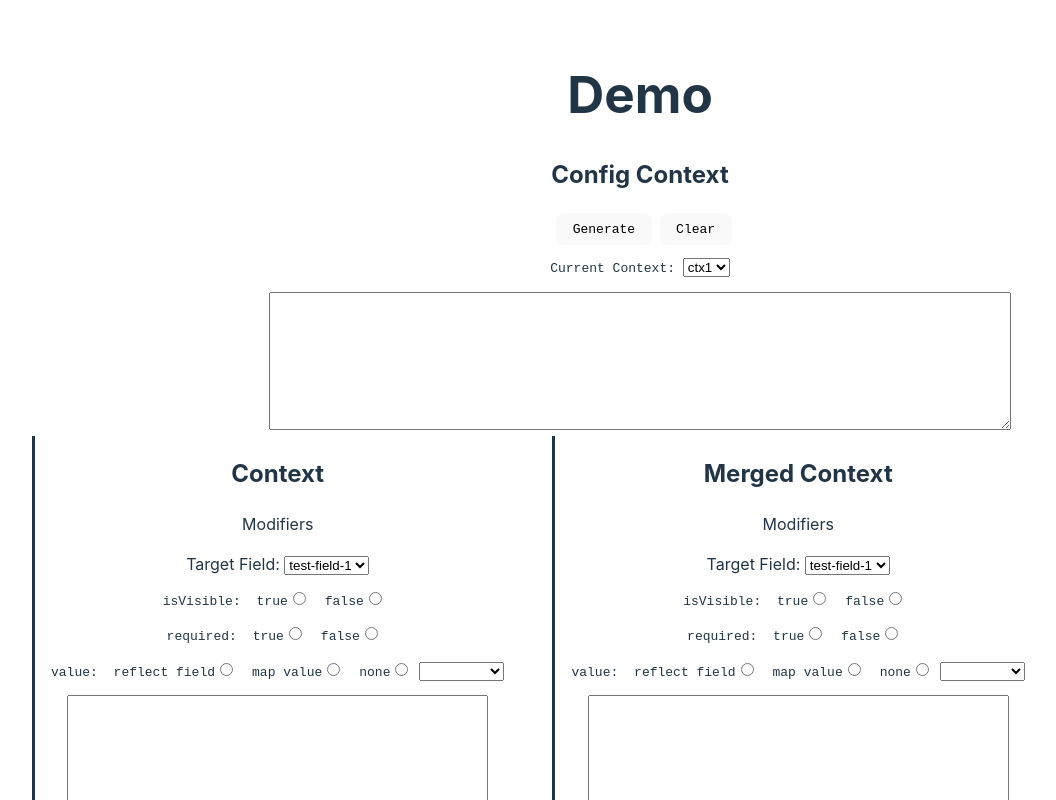
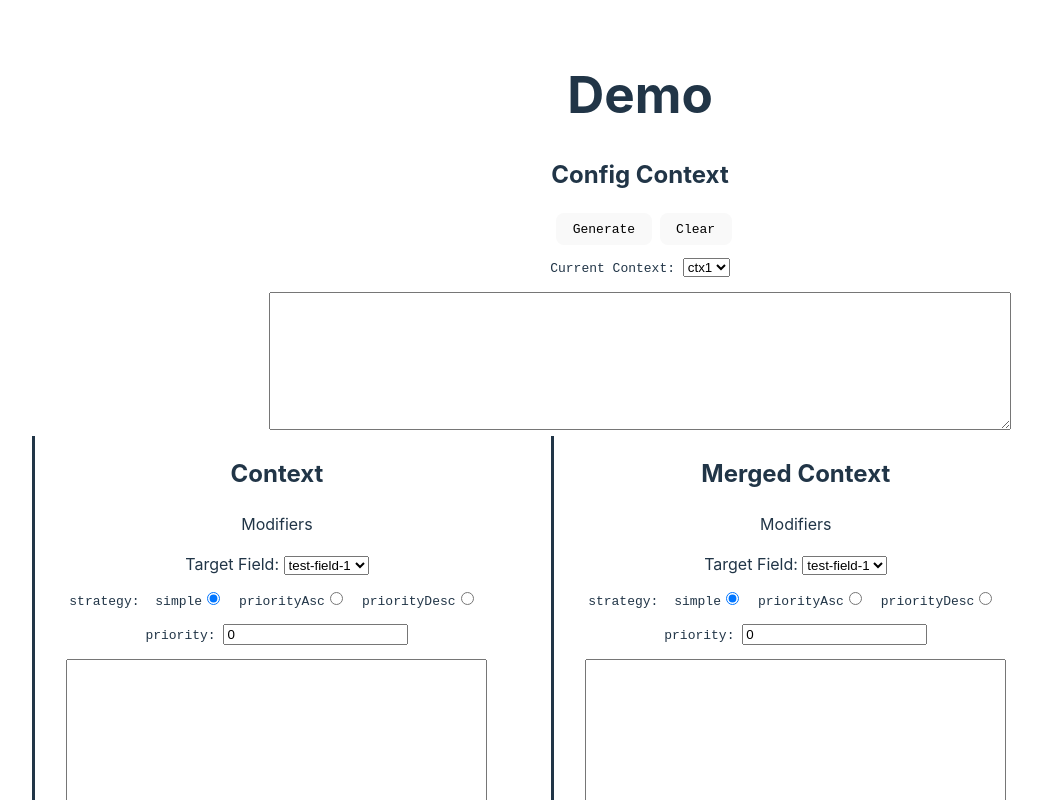
Before and after one commit to Muffinmann/Momentum, a React (Vite) app: page / in a window 1280 px wide. Shown: the top 800 px of the page, without its empty margins (0-1056 px from the left). Built offline with nearby package versions, Linux system fonts and the light colour scheme.

Commit message:
refactor ModifierConfig View

```diff
--- a/src/ModifierConfig.tsx
+++ b/src/ModifierConfig.tsx
@@ -1,22 +1,24 @@
-import { useId, useState, useMemo, FormEventHandler, FormEvent } from "react";
+import { useId, useState, useMemo, FormEventHandler } from "react";
 import RadioInput from "./RadioInput";
 import { FieldStore } from "./core/store";
 import Modifier from "./core/Modifier";
+import { FieldModelKeys } from "./types";
 
+const nameIsFieldModelKeys = (n: string): n is FieldModelKeys => {
+  return  ['value', 'isVisible' ,'required' ,'validation' ,'colorTheme' ,'toolTip'].includes(n)
+}
 
 const ModifierConfig = ({storeMap}: {storeMap: Record<string, FieldStore>}) => {
   const id = useId()
   const keys = Object.keys(storeMap)
 
-
-  const [valueModifierTarget, setValueModifierTarget] = useState(keys?.[0] || '')
   const [modifierSettingTarget, setModifierSettingTarget] = useState(keys?.[0] || '')
-  const [modifierSettings, setModifierSettings] = useState<Record<string, {isVisible: string, required: string, value: string }>>(
+  const [modifierSettings, setModifierSettings] = useState<Record<string, {strategy: 'simple' | 'priorityAsc' | 'priorityDesc', priority: number }>>(
     Object.fromEntries(keys.map((key) => [key, {
-    isVisible: '',
-    required: '',
-    value: ''
+    strategy: 'simple',
+    priority: 0 ,
   }])))
+  const [err, setErr] = useState<string[]>([])
 
   const store = useMemo(() => storeMap[modifierSettingTarget], [modifierSettingTarget, storeMap])
   const handleSubmit: FormEventHandler<HTMLFormElement> = (e) => {
@@ -26,10 +28,14 @@ const ModifierConfig = ({storeMap}: {storeMap: Record<string, FieldStore>}) => {
     try {
       const rules = JSON.parse((dict.ruleContent || '') as string)
       Object.entries(rules).forEach(([name, rule]) => {
-        store.addModifier(new Modifier(name, rule), 'modifier'.concat(modifierSettingTarget,name), 1)
+        if (nameIsFieldModelKeys(name)) {
+          store.addModifier(new Modifier(name, rule), 'modifier'.concat(modifierSettingTarget,name), modifierSettings[name].priority)
+        } else {
+          setErr((old) => [...old, `"${name}" is not a valid modifier name`])
+        }
       })
     } catch(e) {
-      console.log('Something went wrong: %o', e)
+      setErr((old) => [...old, `Something went wrong: ${e}`])
     }
   }
   return (
@@ -37,83 +43,49 @@ const ModifierConfig = ({storeMap}: {storeMap: Record<string, FieldStore>}) => {
       <p>Modifiers</p>
       <div>Target Field: <select value={modifierSettingTarget} onChange={(e) => setModifierSettingTarget(e.target.value)}>{Object.keys(storeMap).map((k) => (<option key={k} value={k}>{k}</option>))}</select></div>
       <pre>
-        isVisible: <RadioInput
-        value={modifierSettings[modifierSettingTarget].isVisible}
-        name={modifierSettingTarget.concat(id, "isVisibleSelection")} options={[{name: 'true', value:'true'}, {name:'false', value:'false'}]} onChange={(e) => {
-          setModifierSettings((old) => ({
-            ...old,
-            [modifierSettingTarget]: {
-              ...old[modifierSettingTarget],
-              isVisible: e.target.value
-            }
-          }))
-          if (e.target.value === 'true') {
-            store.addModifier(new Modifier('isVisible', true), modifierSettingTarget.concat('isVisibleTrue'), 1)
-          } else {
-            store.removeModifier(modifierSettingTarget.concat('isVisibleTrue'))
-          }
-        }} />
-
-      </pre>
-      <pre>
-        required: <RadioInput
-        value={modifierSettings[modifierSettingTarget].required}
-        name={modifierSettingTarget.concat(id, "requiredSelection")}
-        options={[{name: 'true', value:'true'}, {name:'false', value:'false'}]}
-        onChange={(e) => {
-          setModifierSettings((old) => ({
-            ...old,
-            [modifierSettingTarget]: {
-              ...old[modifierSettingTarget],
-              required: e.target.value
-            }
-          }))
-          if (e.target.value === 'true') {
-            store.addModifier(new Modifier('required', true), modifierSettingTarget.concat('requiredTrue'), 1)
-          } else {
-            store.removeModifier(modifierSettingTarget.concat('requiredTrue'))
-          }
-        }} />
-      </pre>
-      <pre>
-        value: <RadioInput
-        value={modifierSettings[modifierSettingTarget].value}
-        name={modifierSettingTarget.concat(id, "valueModifierSelection")}
+        strategy: <RadioInput
+        value={modifierSettings[modifierSettingTarget].strategy}
+        name={modifierSettingTarget.concat(id, "isVisibleSelection")}
         options={[
-          {name: 'reflect field', value:'reflect'},
-          {name:'map value', value:'map'},
-          {name:'none', value:'none'},
+          {name: 'simple', value:'simple'},
+          {name:'priorityAsc', value:'priorityAsc'},
+          {name:'priorityDesc', value:'priorityDesc'},
         ]}
         onChange={(e) => {
           setModifierSettings((old) => ({
             ...old,
             [modifierSettingTarget]: {
               ...old[modifierSettingTarget],
-              value: e.target.value
+              strategy: e.target.value as 'simple' | 'priorityAsc' | 'priorityDesc'
             }
           }))
-          if (e.target.value === 'reflect') {
-            store.addModifier(new Modifier('value', {"var": valueModifierTarget}), valueModifierTarget.concat('reflectedValue'))
-            store.removeModifier(valueModifierTarget.concat('mappedValue'))
-          } else if (e.target.value === 'map'){
-            store.addModifier(new Modifier('value',{"var": valueModifierTarget}), valueModifierTarget.concat('mappedValue'))
-            store.removeModifier(valueModifierTarget.concat('reflectedValue'))
-          } else {
-            store.removeModifier(valueModifierTarget.concat('mappedValue'))
-            store.removeModifier(valueModifierTarget.concat('reflectedValue'))
-          }
         }} />
-        <select value={valueModifierTarget} onChange={(e) => setValueModifierTarget(e.target.value)}>
-          <option />
-          {Object.keys(storeMap).filter((f) => f !== modifierSettingTarget).map((f) => (
-            <option key={f} value={f}>{f}</option>
-          ))}
-        </select>
+
+      </pre>
+      <pre>
+        priority: <input
+        type="number"
+        value={modifierSettings[modifierSettingTarget].priority}
+        name={modifierSettingTarget.concat(id, "priorityNumber")}
+        onChange={(e) => {
+          setModifierSettings((old) => ({
+            ...old,
+            [modifierSettingTarget]: {
+              ...old[modifierSettingTarget],
+              priority: e.target.valueAsNumber
+            }
+          }))
+        }} />
       </pre>
       <form onSubmit={handleSubmit}>
         <textarea name="ruleContent" rows={10} cols={50} />
         <button>submit</button>
       </form>
+      <ul style={{color: 'red'}}>
+        {err.length > 0 ? (
+          err.map((e, i) => <li key={i}>{e}</li>)
+        ) : null}
+      </ul>
     </div>
   )
 };
```
